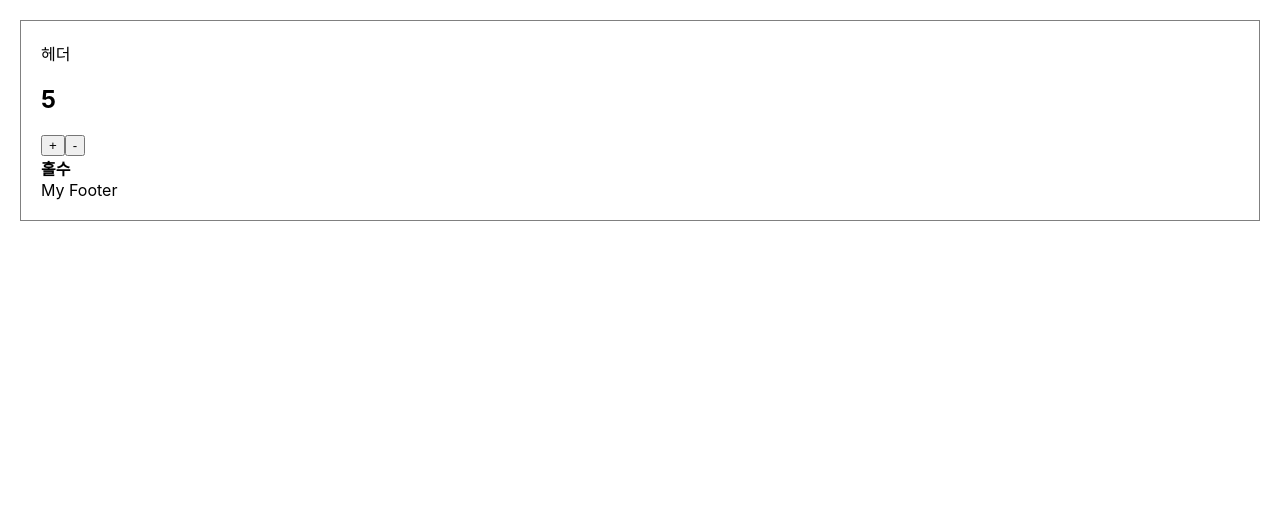
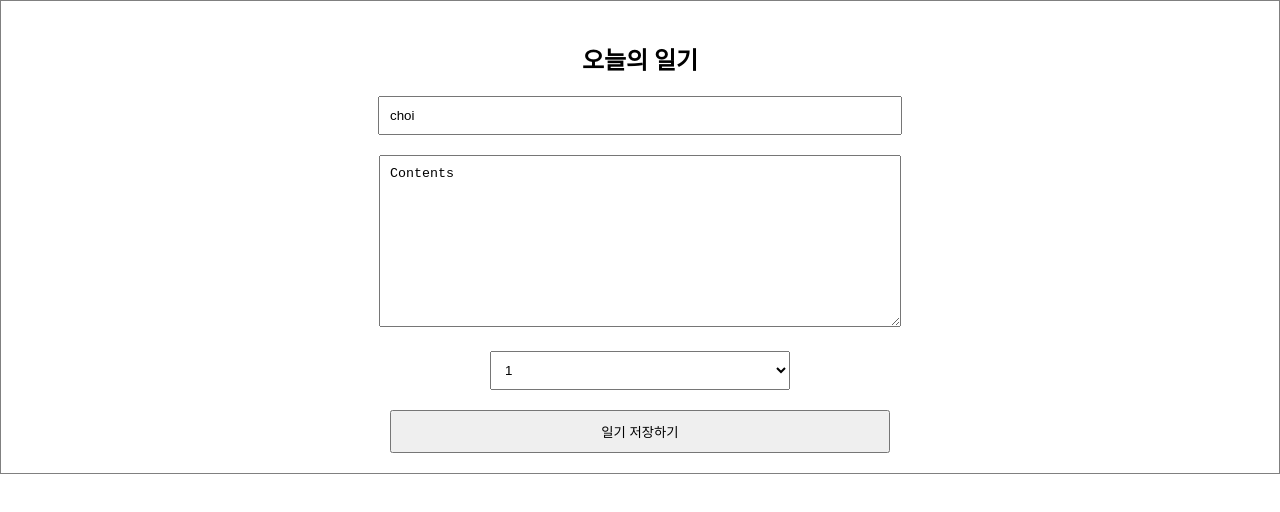
Before and after one commit to choidoorim/inflean-react-lecture, a React (Create React App) app: page / in a window 1280 px wide. Shown: the top 512 px of the page. Built offline with nearby package versions, Linux system fonts and the light colour scheme.

Commit message:
add: React 에서 사용자 입력 처리

```diff
--- a/src/App.css
+++ b/src/App.css
@@ -1,19 +1,27 @@
-.App{
-  background-color: black;
+.DiaryEditor {
+  border: 1px solid grey;
+  text-align: center;
+  padding: 20px;
 }
 
-h2 {
-  color: white;
+.DiaryEditor input, textarea {
+  margin-bottom: 20px;
+  width: 500px;
+  padding: 10px;
 }
 
-header {
-  color: white;
+.DiaryEditor textarea {
+  height: 150px;
 }
 
-#bold_text {
-  color: green;
+.DiaryEditor select{
+  width: 300px;
+  padding: 10px;
+  margin-bottom: 20px;
 }
 
-footer {
-  color: red;
+.DiaryEditor button {
+  width: 500px;
+  padding: 10px;
+  cursor: pointer;
 }
--- a/src/App.js
+++ b/src/App.js
@@ -1,38 +1,13 @@
 import React from "react";
-
-// import './App.css';
-import MyHeader from './MyHeader';
-import MyFooter from "./MyFooter";
-import Counter from "./Counter";
-import Container from "./Container";
+import "./App.css";
+import DiaryEditor from "./DiaryEditor";
 
 function App() {
-  // const Style = {
-  //   App : {
-  //     backgroundColor: 'black',
-  //   },
-  //   h2 : {
-  //     color: 'red',
-  //   },
-  //   bold_text : {
-  //     color: 'green',
-  //   },
-  // }
-  const countProps = {
-    initialValue: 5,
-  }
-
   return (
-    <Container>
-      <div>
-        <MyHeader />
-        {/*<h2 style={Style.h2}>Hello React {name}</h2>*/}
-        {/*<b id='bold_text' style={Style.bold_text}> React.JS / {num} : {num % 2 === 0 ? '짝수' : '홀수'}  </b>*/}
-        <Counter {...countProps} />
-        <MyFooter />
-      </div>
-    </Container>
-  );
+    <div className="App">
+      <DiaryEditor/>
+    </div>
+  )
 }
 
 export default App;
--- a/src/Container.js
+++ /dev/null
@@ -1,9 +0,0 @@
-const Container = ({ children }) => {
-  return (
-    <div style={{margin : 20, padding: 20, border: '1px solid gray'}}>
-      {children}
-    </div>
-  )
-}
-
-export default Container;
--- a/src/Counter.js
+++ /dev/null
@@ -1,25 +0,0 @@
-import React, {useState} from 'react';
-import OddEvenResult from "./OddEvenResult";
-
-const Counter = ({initialValue}) => {
-  const [count, setCount] = useState(initialValue);
-
-  const onIncrease = () => setCount(count + 1)
-  const onDecrease = () => setCount(count - 1)
-
-
-  return (
-    <div>
-      <h2>{count}</h2>
-      <button onClick={onIncrease}>+</button>
-      <button onClick={onDecrease}>-</button>
-      <OddEvenResult count = {count}/>
-    </div>
-  )
-}
-
-Counter.defaultProps = {
-  initialValue: 0,
-}
-
-export default Counter
--- /dev/null
+++ b/src/DiaryEditor.js
@@ -0,0 +1,47 @@
+import { useState } from 'react';
+
+const DiaryEditor = () => {
+  const [state, setState] = useState({
+    author: 'choi',
+    contents: 'Contents',
+    emotion: 1,
+  })
+
+  const handleChangeState = (event) => {
+    setState({
+      ...state,
+      [event.target.name]: event.target.value,
+    })
+  }
+
+  const handleClick = () => {
+    console.log(state.author, state.contents, state.emotion);
+    alert('저장 성공');
+  }
+
+  return (
+    <div className="DiaryEditor">
+      <h2>오늘의 일기</h2>
+      <div>
+        <input name="author" value={state.author} onChange={handleChangeState} />
+      </div>
+      <div>
+        <textarea name="contents" value={state.contents} onChange={handleChangeState}/>
+      </div>
+      <div>
+        <select name="emotion" value={state.emotion} onChange={handleChangeState}>
+          <option value={1}>1</option>
+          <option value={2}>2</option>
+          <option value={3}>3</option>
+          <option value={4}>4</option>
+          <option value={5}>5</option>
+        </select>
+      </div>
+      <div>
+        <button onClick={handleClick}>일기 저장하기</button>
+      </div>
+    </div>
+  )
+}
+
+export default DiaryEditor;
--- a/src/MyFooter.js
+++ /dev/null
@@ -1,5 +0,0 @@
-const MyFooter = () => {
-  return <footer>My Footer</footer>
-}
-
-export default MyFooter;
--- a/src/MyHeader.js
+++ /dev/null
@@ -1,5 +0,0 @@
-const MyHeader = () => {
-  return <header>헤더</header>
-};
-
-export default MyHeader;
--- a/src/OddEvenResult.js
+++ /dev/null
@@ -1,9 +0,0 @@
-const OddEvenResult = ({count}) => {
-  return (
-    <div>
-      <b>{count % 2 === 0 ? '짝수' : '홀수'}</b>
-    </div>
-  )
-}
-
-export default OddEvenResult
```
Also changed, not shown: notes/react-basic-diary/handle-dom.md (added, +1 -0 lines), notes/react-basic-diary/handling-user-input.md (added, +73 -0 lines), package.json (+7 -0 lines), 1 other file (tests, documents, lock files or other folders).
